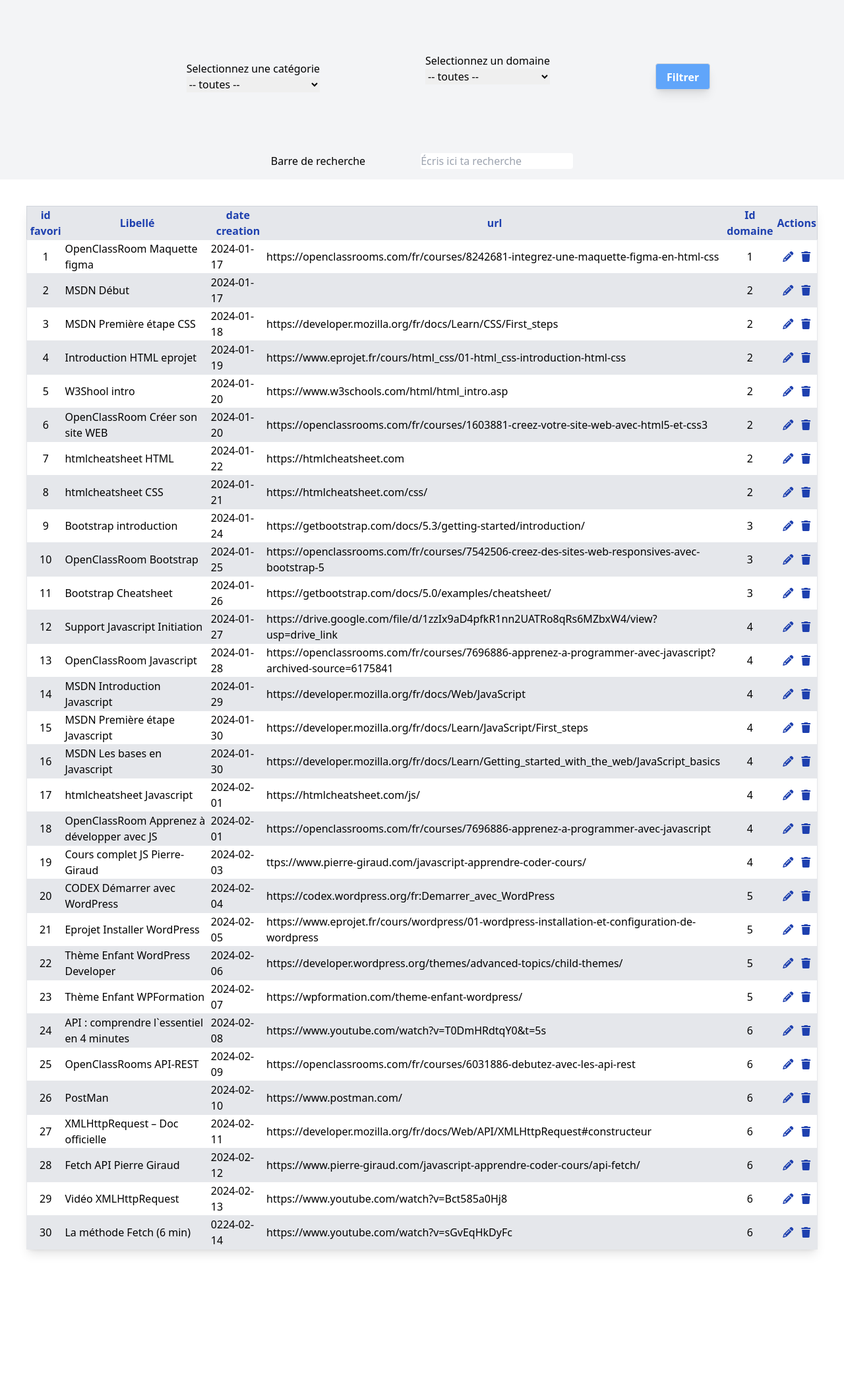
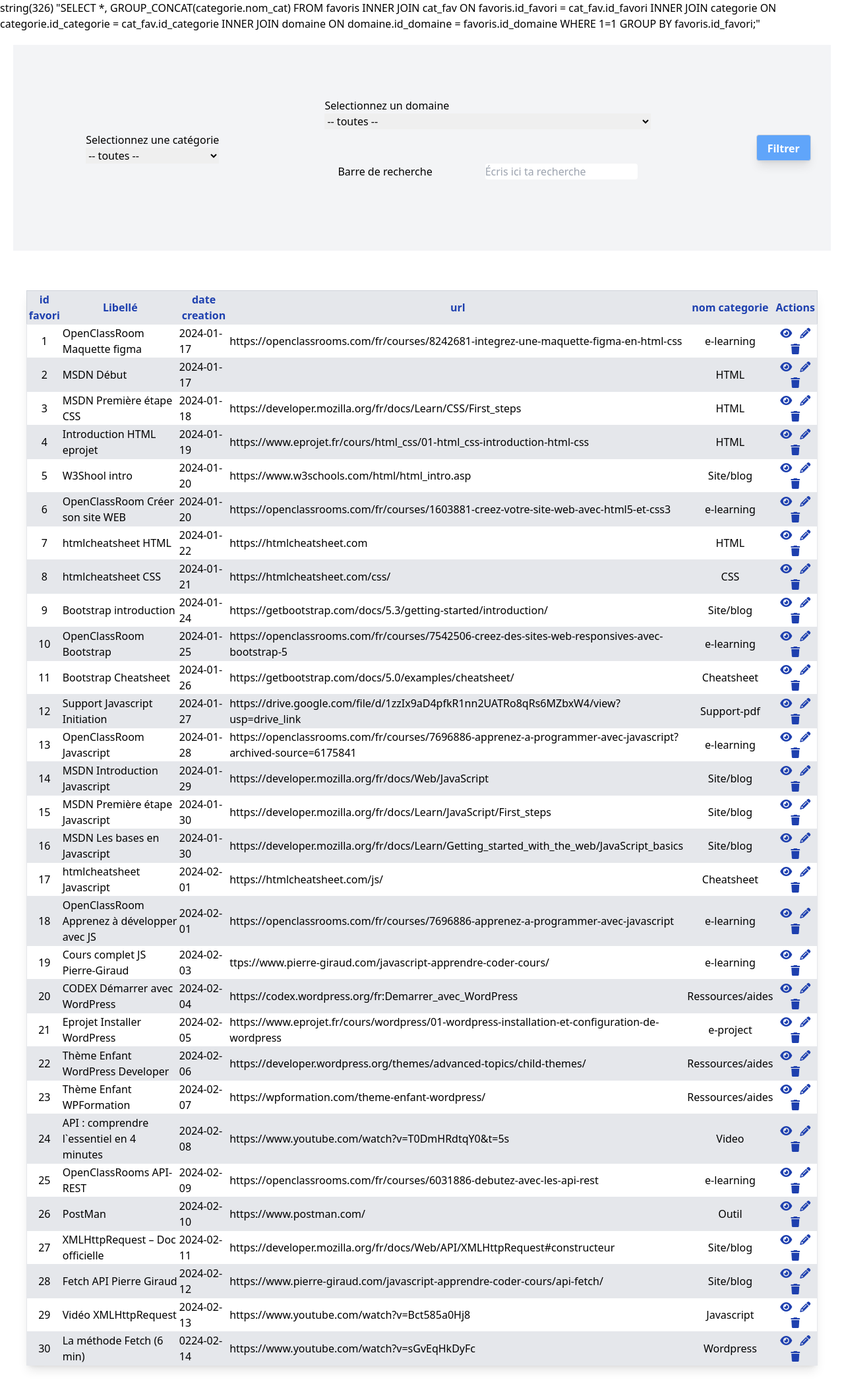
Before and after one commit to agustinZavalaAguilar/brief6, a PHP site: page / in a window 1280 px wide. Shown: the part 80-2190 px from the top of the page at 66% size. Before the commit the page ends 1981 px from the top, so only its background shows below. Run offline with PHP 8.4, Linux system fonts and the light colour scheme; data comes from the database, SQL or seed files in the repository; a stand-in replaces the project's code that opens the database connection; lists and menus that the app fills with data are empty; style sheets or scripts are compiled from the project's sources; some libraries are stand-ins or nearby versions.

Commit message:
group concat ds affichage par defaut + visulsation icone

```diff
--- a/src/index.php
+++ b/src/index.php
@@ -23,16 +23,39 @@
     var_dump(isset($_GET['filtreCategorie']));*/
 
     //Ci-dessous ma requête qui permettra d'effectuer le tri:-----------------------------------------------------
-    $requeteSQL = "SELECT  *,GROUP_CONCAT(categorie.nom_cat) FROM favoris
+
+   /* Je declare ces deux variables pour construire ma requette:
+   le syntaxe SQL oblige à placer le GROUP BY à la fin de la requêtte, ce qui difficulte le
+   cumul des conditions*/
+    $groupConcat = "";
+    $groupBy = "";
+
+    $requeteSQL = "SELECT  *" . $groupConcat . " FROM favoris
+    INNER JOIN cat_fav    ON favoris.id_favori = cat_fav.id_favori
+    INNER JOIN categorie  ON categorie.id_categorie = cat_fav.id_categorie
+    INNER JOIN domaine    ON domaine.id_domaine = favoris.id_domaine
+    WHERE 1=1 " .
+    $groupBy;
+
+    if (empty($_GET['filtreCategorie']) && empty($_GET['filtreDomaine']) && empty($_GET['filtreTextuel'])) {
+
+        $groupConcat = ", GROUP_CONCAT(categorie.nom_cat)";
+        $groupBy = "GROUP BY favoris.id_favori;";
+
+        $requeteSQL = "SELECT  *" . $groupConcat . " FROM favoris
         INNER JOIN cat_fav    ON favoris.id_favori = cat_fav.id_favori
         INNER JOIN categorie  ON categorie.id_categorie = cat_fav.id_categorie
         INNER JOIN domaine    ON domaine.id_domaine = favoris.id_domaine
-        WHERE 1=1
-        GROUP BY favoris.id_favori;";
+        WHERE 1=1 " .
+        $groupBy;
+        var_dump($requeteSQL);
+    }
 
     if (!empty($_GET['filtreCategorie'])) { /* !empty verifie qu'il y ait un valeur attribué à
         $_GET['filtreCategorie']*/
         $requeteSQL .= " AND categorie.id_categorie     = " . $_GET['filtreCategorie'];
+        var_dump($requeteSQL);
+
     }
 
     if (!empty($_GET['filtreDomaine'])) { /* !empty verifie qu'il y ait un valeur attribué à
@@ -46,8 +69,8 @@
     }
 
     ;
-    /*var_dump($requeteSQL);
-    var_dump($_GET['filtreTextuel']);*/
+
+    /*var_dump($_GET['filtreTextuel']);*/
 
     $result = $pdo->query($requeteSQL);
     $favoris = $result->fetchAll(PDO::FETCH_ASSOC);
@@ -72,7 +95,7 @@
         $libelle = $result->fetchAll(PDO::FETCH_ASSOC);
     ?>
     <!----------Options de tri et recherche----------------------------->
-    <div class="flex justify-center block bg-gray-100">
+    <div class="flex justify-center block bg-gray-100 m-5" >
         <form class="flex flex-row items-center" action="" method="GET">
             <!--Options de tri par categorie -------------------------->
             <div class="flex flex-col p-10 m-10">
@@ -103,6 +126,12 @@
                 }
                 ?>
                 </select><br>
+                <div class="flex justify-center block bg-gray-100 h-10 m-5 items-center">
+
+            <label for="filtreTextuel">Barre de recherche</label>
+            <input class="rounded  ml-20" type="search" name="filtreTextuel" placeholder="Écris ici ta recherche">
+
+    </div>
             </div>
             <button class="font-bold bg-blue-400 hover:bg-blue-900 text-white px-4 py-2 rounded h-10 ml-20 border border-gray-300 shadow-lg"
                 type="submit">Filtrer</button>
@@ -110,12 +139,7 @@
 
     </div>
     <!--------------------recherche textuelle---------------------------------->
-    <div class="flex justify-center block bg-gray-100 h-10 ">
-        <form>
-            <label for="filtreTextuel">Barre de recherche</label>
-            <input class="rounded  ml-20" type="search" name="filtreTextuel" placeholder="Écris ici ta recherche">
-        </form>
-    </div>
+
 
     <section id="favoris" class="flex justify-center">
         <table class="table_favori m-10 border border-gray-300 shadow-lg">
@@ -125,7 +149,7 @@
                 <th class="text-center text-blue-800">Libellé</th>
                 <th>date creation</th>
                 <th>url</th>
-                <th>Id domaine</th>
+                <th>nom categorie</th>
                 <th>Actions</th>
             </tr>
             <!---Registres generés en dynamique---->
@@ -135,8 +159,9 @@
                 <th class="font-normal text-left" ><?= $favori['libelle'] ?></th>
                 <th class="font-normal text-left" ><?= $favori['date_creation'] ?></th>
                 <th class="font-normal text-left w-40" ><?= $favori['url'] ?></th>
-                <th class="font-normal" ><?= $favori['id_domaine'] ?></th>
+                <th class="font-normal" ><?= $favori['nom_cat'] ?></th>
                 <th>
+                    <i class="fa-solid fa-eye text-blue-800 m-1 hover:text-white"></i>
                     <i class="fa-solid fa-pencil text-blue-800 m-1 hover:text-white"></i>
                     <i class="fa-solid fa-trash text-blue-800 m-1 hover:text-white"></i>
                 </th>
```
